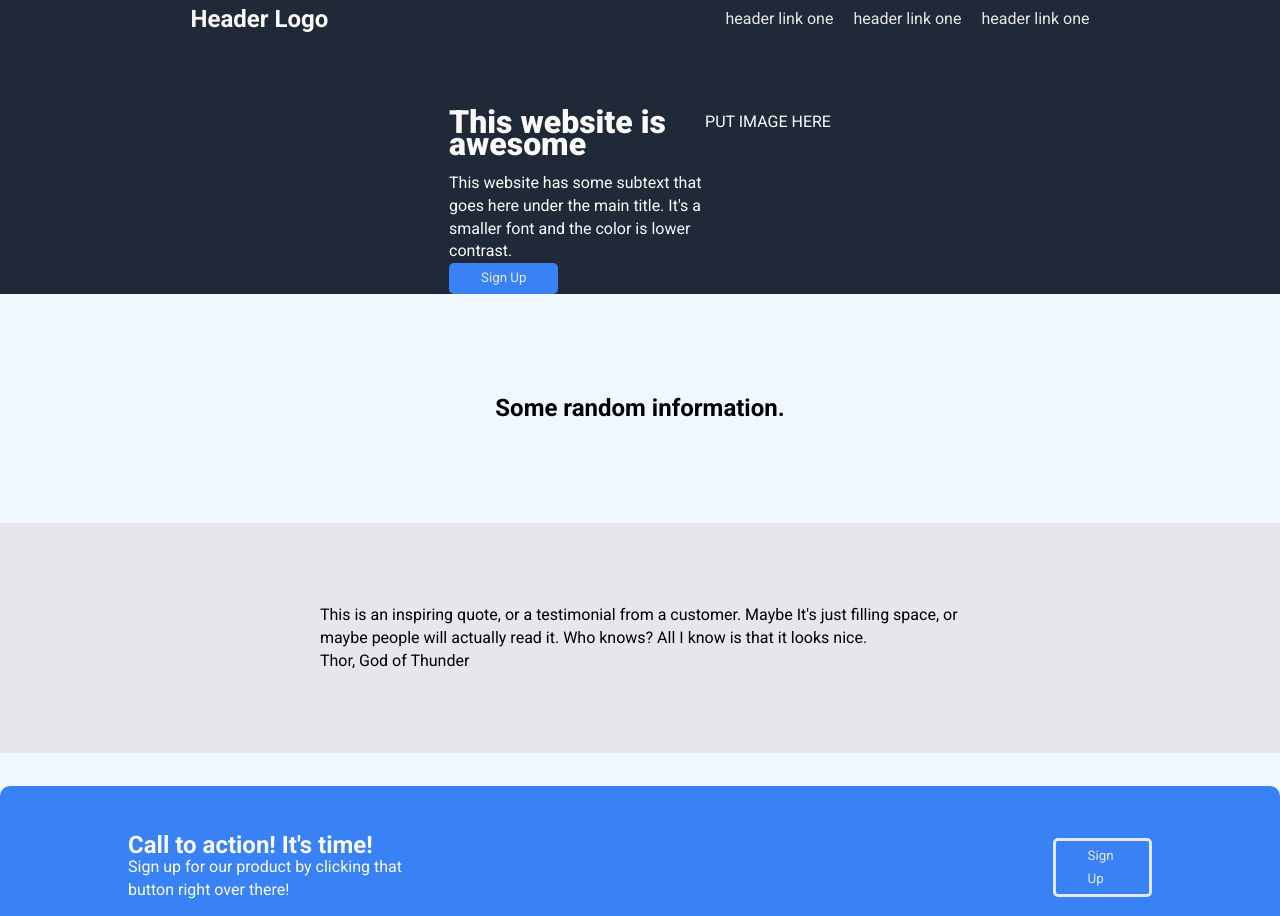
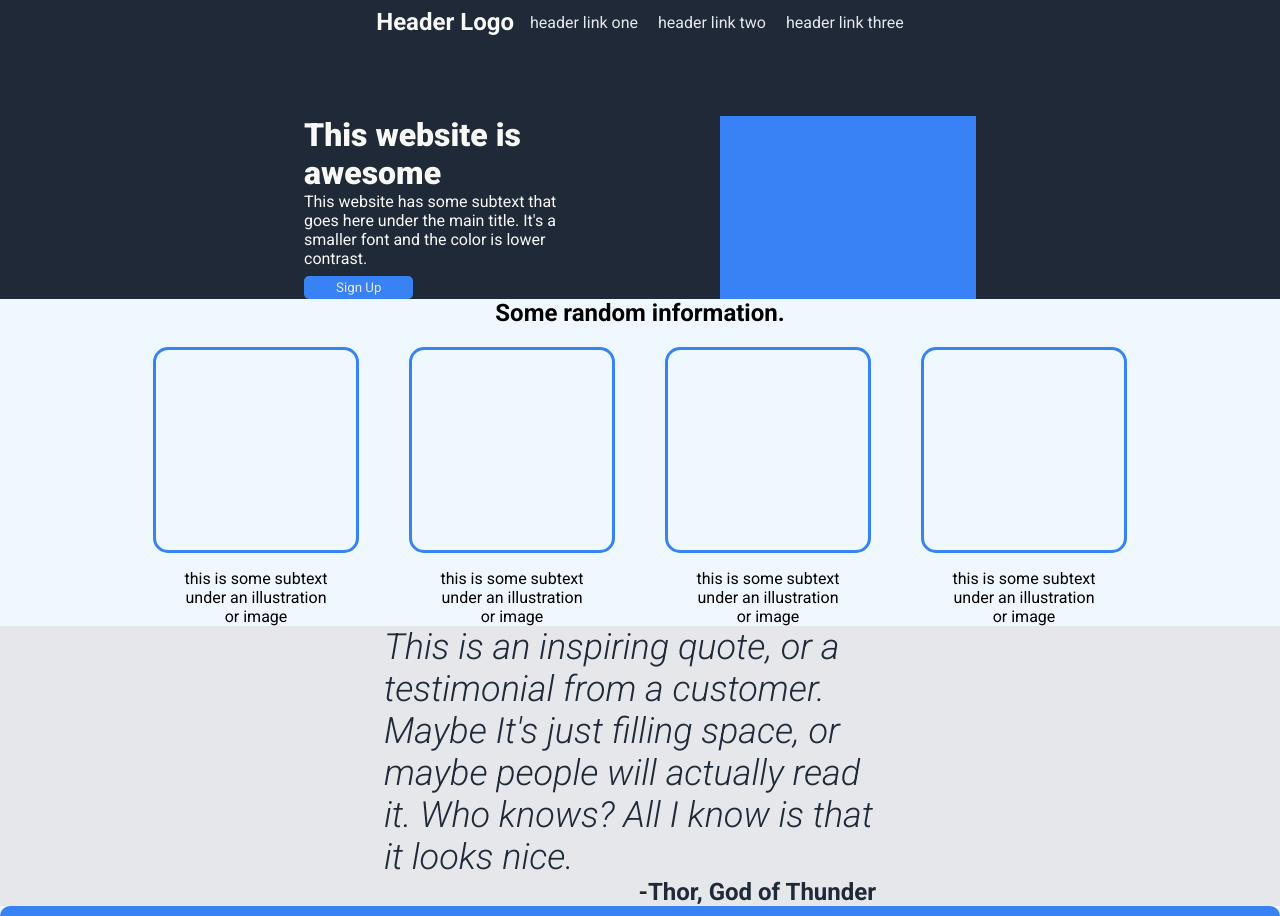
Before and after one commit to TristanCC/Project-Landing-Page, a plain HTML site: page index.html in a window 1280 px wide. Shown: the top 916 px of the page. Drawn offline with Linux system fonts and the light colour scheme.

Commit message:
development

```diff
--- a/index.html
+++ b/index.html
@@ -20,12 +20,13 @@
                     <div class="onecolumn">
                         <div class="header">
                             <div class="headerlogo">
-                                <h2 class="roboto-bold">Header Logo</h2>
+                                <h2>Header Logo</h2>
                             </div>
                             <div class="links">
                                 <a href="#">header link one</a>
-                                <a href="#">header link one</a>
-                                <a href="#">header link one</a>
+                                <a href="#">header link two</a>
+                                <a href="#">header link three</a>
+
                             </div>
                         </div>
                         <div class="awesomerow">
@@ -36,7 +37,9 @@
                                 </p>
                                 <button class="button1">Sign Up</button>
                             </div>
-                            <p>PUT IMAGE HERE</p>
+                            <div class="imageholder">
+
+                            </div>
                         </div>
                     </div>
                 </div>
@@ -45,16 +48,31 @@
                     <div class="information">
                         <h2 class="randominfo">Some random information.</h2>
                         <div class="array">
-
+                            <div class="info">
+                                <div class="square"></div>
+                                <div class="squaretext">this is some subtext under an illustration or image</div>
+                            </div>
+                            <div class="info">
+                                <div class="square"></div>
+                                <div class="squaretext">this is some subtext under an illustration or image</div>
+                            </div>
+                            <div class="info">
+                                <div class="square"></div>
+                                <div class="squaretext">this is some subtext under an illustration or image</div>
+                            </div>
+                            <div class="info">
+                                <div class="square"></div>
+                                <div class="squaretext">this is some subtext under an illustration or image</div>
+                            </div>
                         </div>
                     </div>
                 </div>
 
                 <div class="three">
-                    <div class="quote">
+                    <div class="quote roboto-light-italic" style="font-size: 36px; color:#1f2937;">
                         <p class="quotetext">This is an inspiring quote, or a testimonial from a customer. Maybe It's just filling
                         space, or maybe people will actually read it. Who knows? All I know is that it looks nice.</p>
-                        <p class="quotesayer">Thor, God of Thunder</p>
+                        <p class="quotesayer">-Thor, God of Thunder</p>
                     </div>
                 </div>
 
--- a/style.css
+++ b/style.css
@@ -3,7 +3,7 @@
         background: none repeat scroll 0 0 transparent;
         border: medium none;
         border-spacing: 0;
-        line-height: 1.42rem;
+
         list-style: none outside none;
         margin: 0;
         padding: 0;
@@ -41,17 +41,21 @@ a {
     flex:1;
     flex-direction: row;
     align-items: center;
-    justify-content: space-around;
+    margin:auto;
+    justify-content: center;
 }
 
-.roboto-black.herotitle {
-    padding-bottom: 1rem;
+
+.onecolumn {
+    display: flex;
+    flex-direction: column;
 }
 
 .awesomerow {
     display: flex;
     margin-top: 5rem;
     justify-content: center;
+    flex-direction: row;
 }
 
 .textcolumn1 {
@@ -59,14 +63,55 @@ a {
     width:20%;
 }
 
+.imageholder {
+    background-color: #3882f6;
+    margin-left: 10rem;
+    width:20%;
+}
+
 .one {
     color: #F9FAF8;
     background-color: #1F2937;
+    display: flex;
+    flex-direction: column;
 }
 .two {
     display: flex;
     align-items: center;
     justify-content: center;
+}
+
+.array {
+    display: flex;
+    gap: 50px;
+    flex-wrap: wrap;
+}
+
+.randominfo {
+    text-align: center;
+    padding-bottom: 20px;
+}
+
+.info {
+    text-align: center;
+    display: flex;
+    flex-direction: column;
+    align-items: center;
+}
+
+.square {
+    min-width: 200px;
+    min-height: 200px;
+    max-width: 200px;
+    max-height: 200px;
+    border: #3882f6 solid 3px;
+    border-radius: 15px;
+}
+
+.squaretext {
+    text-align: center;
+    width:150px;
+    padding-top: 1rem;
 }
 
 .three {
@@ -91,7 +136,7 @@ a {
     border-radius: 10px;
     padding: 3rem 10%;
     align-items: center;
-    justify-content: space-between;
+    justify-content: center;
 }
 
 .textcolumn2 {
@@ -111,11 +156,18 @@ a {
 .quote {
     display: flex;
     flex-direction: column;
-    width:50%;
+    width:40%;
+
 
 }
 .quotesayer{
     display: flex;
+    font-size: x-large;
+    font-weight: bold;
+    font-style: normal;
+    align-self: flex-end;
+    padding-right: 20px;
+
 }
 
 .button1, .button2 {
@@ -132,6 +184,7 @@ a {
 .button1 {
     background: #3882f6;
     border-radius: 5px;
+    margin-top: 1vh;
 }
 
 .button2 {
```
